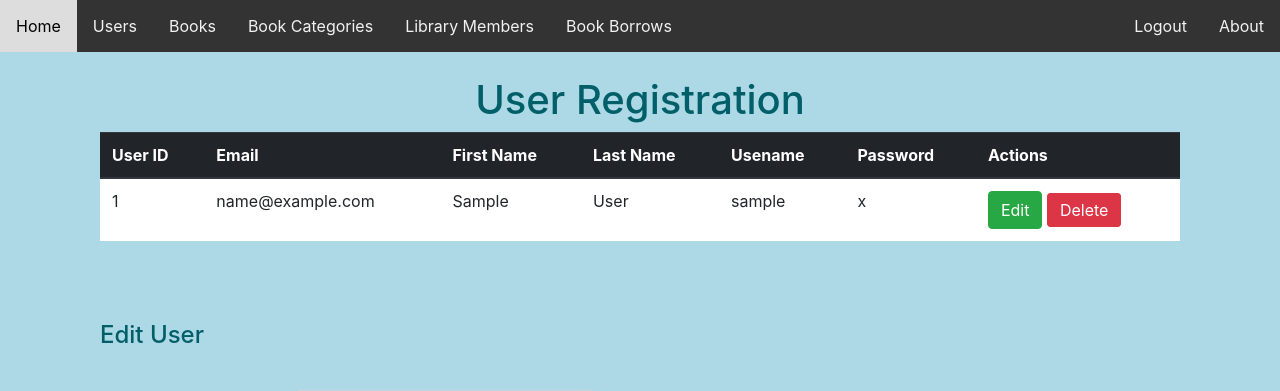
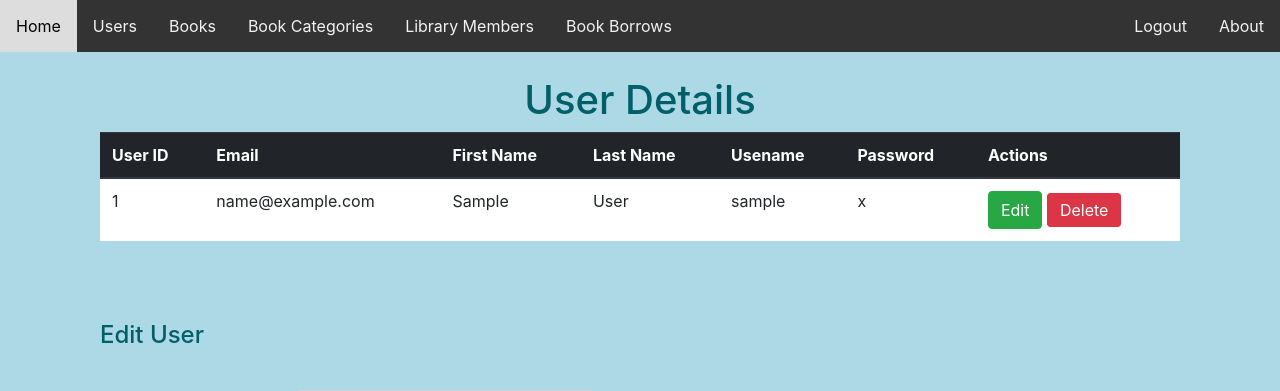
Before and after one commit to Isuri-Shehana/Library_Management_System---Code_Debuggers, a PHP site: page /user_registration/user.php in a window 1280 px wide. Shown: the top 391 px of the page. Run offline with PHP 8.4, Linux system fonts and the light colour scheme; tables that the repository leaves empty or names only in its code hold one stand-in row (values such as "Sample post"); some libraries are stand-ins or nearby versions.

Commit message:
Update user.php

```diff
--- a/user_registration/user.php
+++ b/user_registration/user.php
@@ -85,7 +85,7 @@ echo '<link rel="stylesheet" href="styles.css">';
     </div>
     <br />
     <div class="container">
-        <h1 style="color: #005f69;"><center>User Registration</center></h1>
+        <h1 style="color: #005f69;"><center>User Details</center></h1>
         <?php
         if (isset($_SESSION['message'])): ?>
 
```
